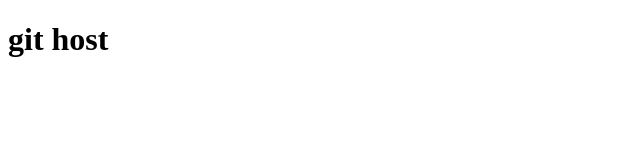
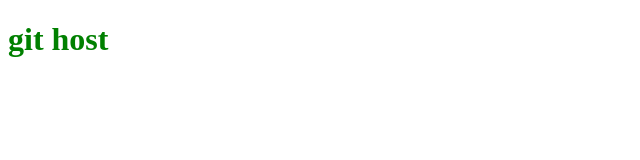
Before and after one commit to rj7shakya/githost, a plain HTML site: page index.html in a window 1280 px wide. Shown: the full height of the page, 0-640 px from the left. Drawn offline with Linux system fonts and the light colour scheme.

Commit message:
css added

```diff
--- a/index.html
+++ b/index.html
@@ -5,6 +5,7 @@
     <meta http-equiv="X-UA-Compatible" content="IE=edge" />
     <meta name="viewport" content="width=device-width, initial-scale=1.0" />
     <title>Document</title>
+    <link rel="stylesheet" href="./style.css" />
   </head>
   <body>
     <h1>git host</h1>
--- /dev/null
+++ b/style.css
@@ -0,0 +1,3 @@
+h1 {
+  color: green;
+}
```
